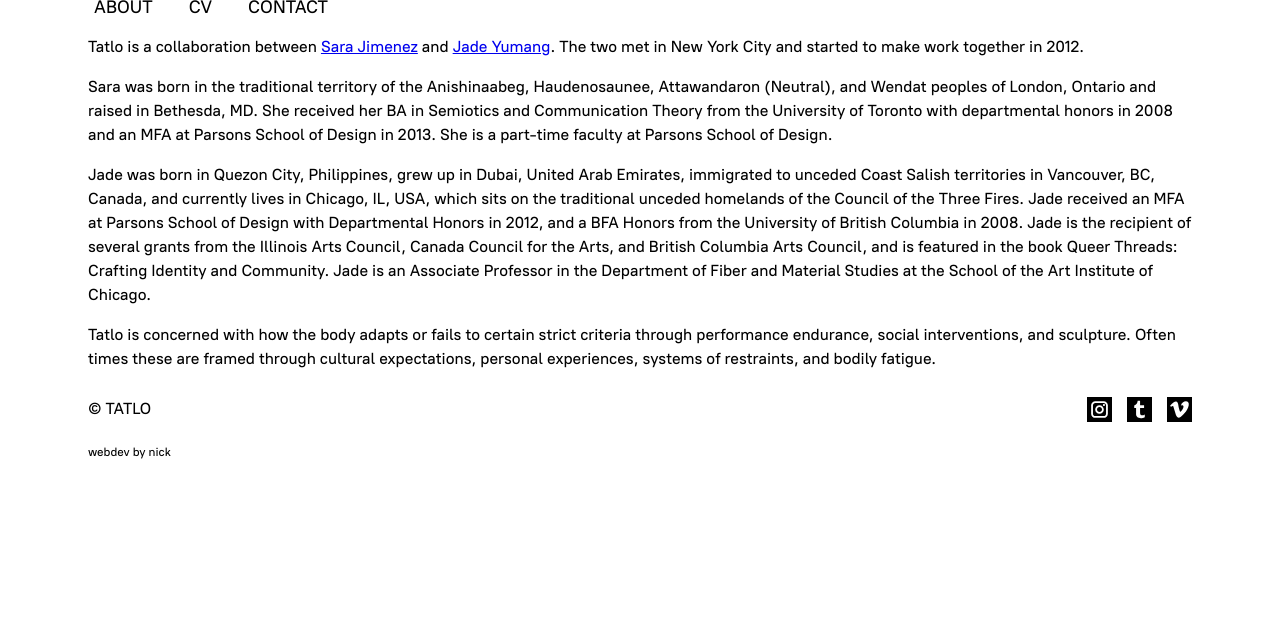
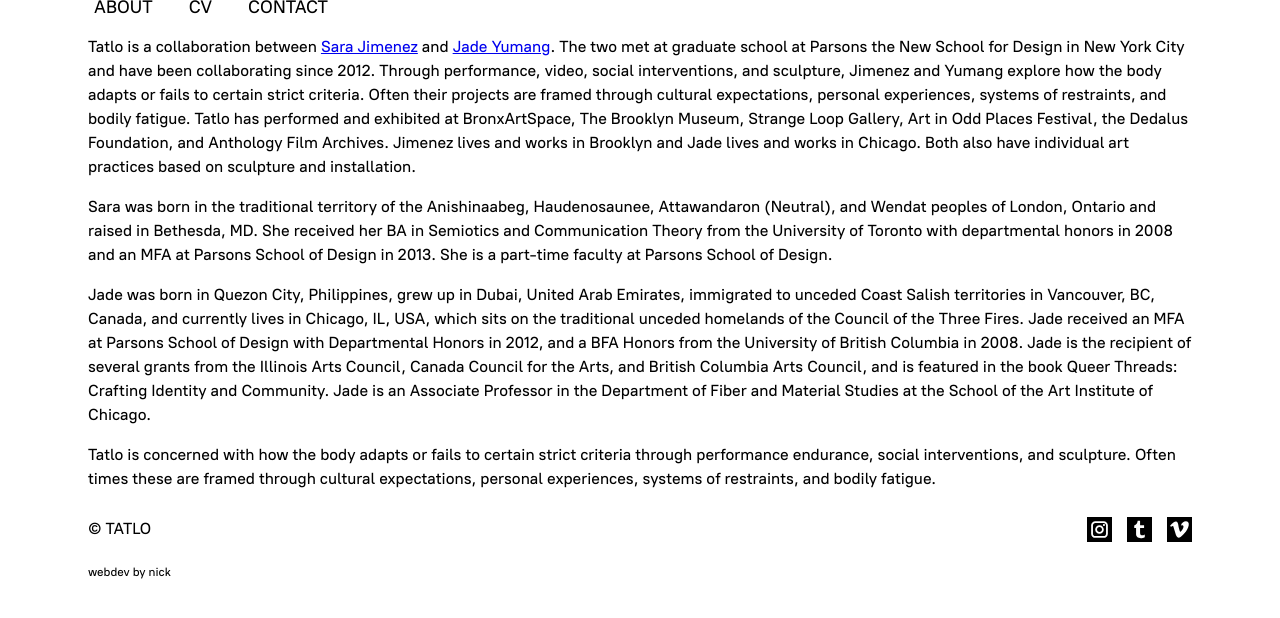
Before and after one commit to nick-dolf/tatlo, a Jekyll site: the page built from pages/about.md, in a window 1280 px wide, cut to the strip 120-738 px from the top of the page. Built offline with Jekyll 4.4.1, drawn with Linux system fonts in a browser that asks for light colours.

Commit message:
content update

```diff
--- a/pages/about.md
+++ b/pages/about.md
@@ -6,7 +6,7 @@ description: Tatlo is a collaboration between Sara Jimenez and Jade Yumang. The
   met in New York City and started to make work together in 2012.
 
 ---
-Tatlo is a collaboration between [Sara Jimenez](http://sarajimenezstudio.com/ "Sara Jimenez") and [Jade Yumang](http://jadeyumang.com/ "Jade Yumang"). The two met in New York City  and started to make work together in 2012.
+Tatlo is a collaboration between [Sara Jimenez](http://sarajimenezstudio.com/ "Sara Jimenez") and [Jade Yumang](http://jadeyumang.com/ "Jade Yumang"). The two met at graduate school at Parsons the New School for Design in New York City and have been collaborating since 2012. Through performance, video, social interventions, and sculpture, Jimenez and Yumang explore how the body adapts or fails to certain strict criteria. Often their projects are framed through cultural expectations, personal experiences, systems of restraints, and bodily fatigue. Tatlo has performed and exhibited at BronxArtSpace, The Brooklyn Museum, Strange Loop Gallery, Art in Odd Places Festival, the Dedalus Foundation, and Anthology Film Archives. Jimenez lives and works in Brooklyn and Jade lives and works in Chicago. Both also have individual art practices based on sculpture and installation.
 
 Sara was born in the traditional territory of the Anishinaabeg, Haudenosaunee, Attawandaron (Neutral),  and Wendat peoples of London, Ontario and raised in Bethesda, MD. She received her BA in Semiotics and Communication Theory from the University of Toronto with departmental honors in 2008 and an MFA at Parsons School of Design in 2013. She is a part-time faculty at Parsons School of Design.
 
```
Also changed, not shown: pages/cv.md (+4 -0 lines).
